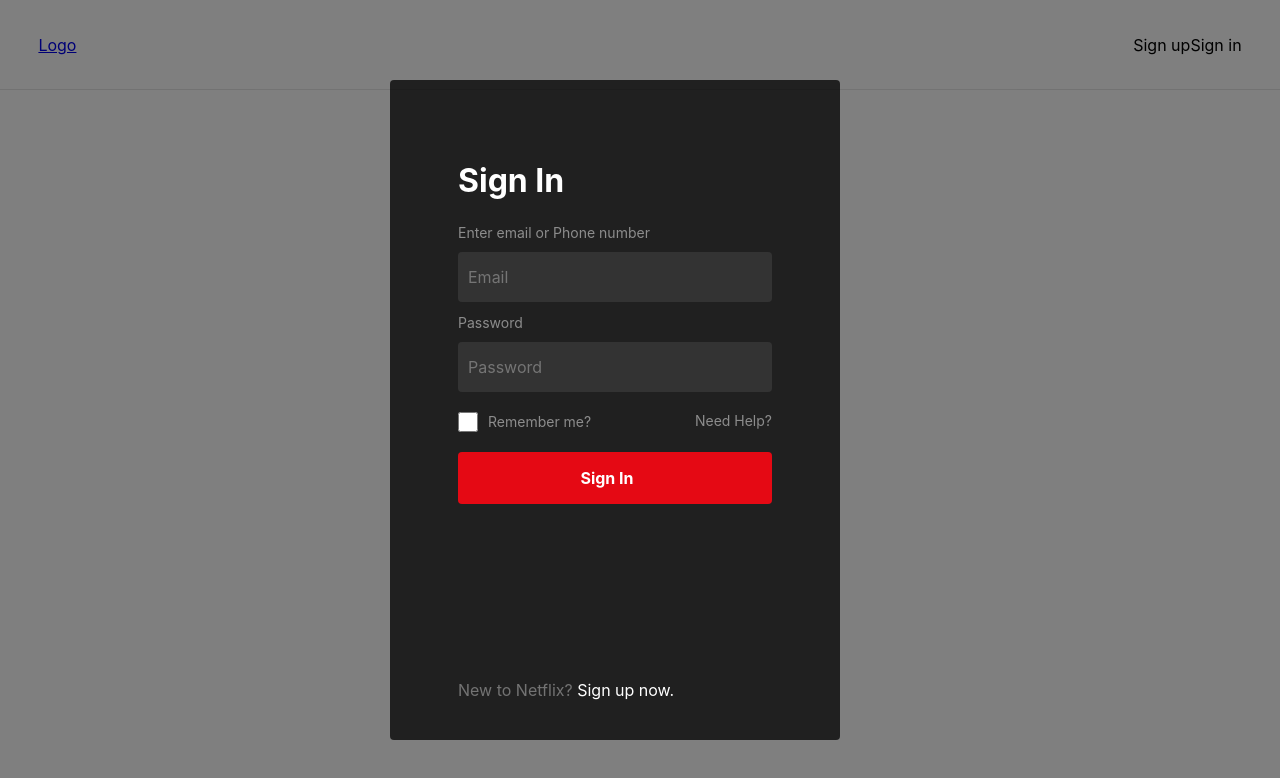
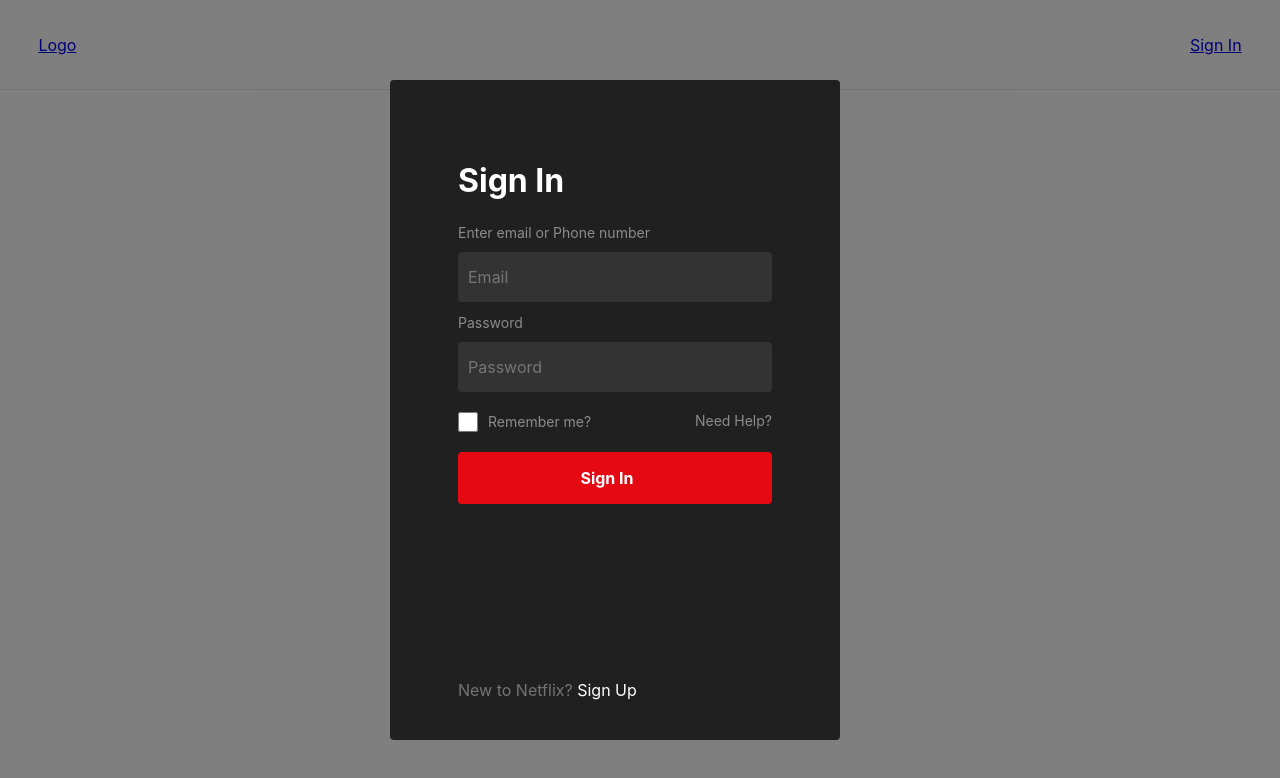
Before and after one commit to VChecherynda/netflix-clone, a React (Create React App) app: page /sign-in in a window 1280 px wide. Shown: the top 778 px of the page. Built offline with nearby package versions, Linux system fonts and the light colour scheme.

Commit message:
Add sign up and routing

```diff
--- a/package.json
+++ b/package.json
@@ -6,8 +6,10 @@
     "node-sass": "^4.9.4",
     "react": "^16.6.0",
     "react-dom": "^16.6.0",
+    "react-redux": "^5.1.0",
     "react-router-dom": "^4.3.1",
-    "react-scripts": "2.0.5"
+    "react-scripts": "2.0.5",
+    "redux": "^4.0.1"
   },
   "scripts": {
     "start": "react-scripts start",
--- a/src/App.js
+++ b/src/App.js
@@ -3,19 +3,27 @@
 
 import Layout from './hoc/Layout/Layout';
 import SignIn from './containers/SignIn/SignIn';
-
-import classes from './App.module.scss';
+import SignUp from './containers/SignUp/SignUp';
 
 class App extends Component {
   render() {
+
+    let routes = (
+      <Switch>
+        <Route path='/sign-in' component={SignIn}/>
+        <Route path='/sign-up' component={SignUp}/>
+        <Route path='/' exact component={() => <h1>Main page</h1>} />
+      </Switch>
+    );
+
     return (
       <div>
         <Layout>
-          <SignIn />
+          {routes}
         </Layout>
       </div>
     );
   }
 }
 
-export default App;
+export default withRouter(App)  ;
--- a/src/components/Navigation/NavigationItems/NavigationItem/NavigationItem.js
+++ b/src/components/Navigation/NavigationItems/NavigationItem/NavigationItem.js
@@ -1,8 +1,18 @@
 import React from 'react';
+
+import { NavLink } from 'react-router-dom';
+
+import classes from './NavigationItem.module.scss';
 
 const navigationItems = (props) => (
     <li className="NavigationItem">
-      {props.item}
+      <NavLink
+        to={props.link}
+        exact={props.exact}
+        activeClassName={classes.active}
+      >
+        {props.children}
+      </NavLink>
     </li>
 );
 
--- a/src/components/Navigation/NavigationItems/NavigationItems.js
+++ b/src/components/Navigation/NavigationItems/NavigationItems.js
@@ -4,11 +4,9 @@
 
 import classes from './NavigationItems.module.scss';
 
-const items = ['Sign up', 'Sign in'];
-
 const navigationItems = (props) => (
     <ul className={classes.List}>
-        {items.map(item => <NavigationItem item={item} />)}
+        <NavigationItem link="/sign-in" exact>Sign In</NavigationItem>
     </ul>
 );
 
--- a/src/components/Navigation/Toolbar/Toolbar.module.scss
+++ b/src/components/Navigation/Toolbar/Toolbar.module.scss
@@ -6,5 +6,5 @@
   line-height: 90px;
   justify-content: space-between;
   border-bottom: 1px solid #e6e6e6;
-
+  box-sizing: border-box;
 }
--- a/src/containers/SignIn/SignIn.js
+++ b/src/containers/SignIn/SignIn.js
@@ -3,6 +3,8 @@
 import Modal from '../../components/UI/Modal/Modal';
 import Input from '../../components/UI/Input/Input';
 import Button from '../../components/UI/Button/Button';
+
+import { NavLink } from 'react-router-dom';
 
 import classes from './SignIn.module.scss';
 
@@ -118,7 +120,14 @@
 
         <div className={classes.SignUpLink}>
           <span>New to Netflix? </span>
-          <a className={classes.Link} href="">Sign up now.</a>
+          <NavLink
+              to='/sign-up'
+              exact
+              className={classes.Link}
+              activeClassName={classes.active}
+            >
+              Sign Up
+            </NavLink>
         </div>
       </Modal>
     );
--- a/src/containers/SignUp/SignUp.js
+++ b/src/containers/SignUp/SignUp.js
@@ -4,7 +4,7 @@
 import Input from '../../components/UI/Input/Input';
 import Button from '../../components/UI/Button/Button';
 
-import classes from './SignIn.module.scss';
+import classes from './SignUp.module.scss';
 
 import { updateObject, checkValidity } from '../../shared/utility';
 
@@ -118,11 +118,6 @@
             Continue
           </Button>
         </form>
-
-        <div className={classes.SignUpLink}>
-          <span>New to Netflix? </span>
-          <a className={classes.Link} href="">Sign up now.</a>
-        </div>
       </Modal>
     );
   }
--- a/src/index.js
+++ b/src/index.js
@@ -1,12 +1,18 @@
 import React from 'react';
 import ReactDOM from 'react-dom';
+
+import { BrowserRouter } from 'react-router-dom';
+
 import './index.css';
 import App from './App';
 import * as serviceWorker from './serviceWorker';
 
-ReactDOM.render(<App />, document.getElementById('root'));
+const app = (
+  <BrowserRouter>
+    <App />
+  </BrowserRouter>
+);
 
-// If you want your app to work offline and load faster, you can change
-// unregister() to register() below. Note this comes with some pitfalls.
-// Learn more about service workers: http://bit.ly/CRA-PWA
+ReactDOM.render(app, document.getElementById('root'));
+
 serviceWorker.unregister();
```
Also changed, not shown: src/components/Navigation/NavigationItems/NavigationItem/NavigationItem.module.scss (added), 1 other file (tests, documents, lock files or other folders).
